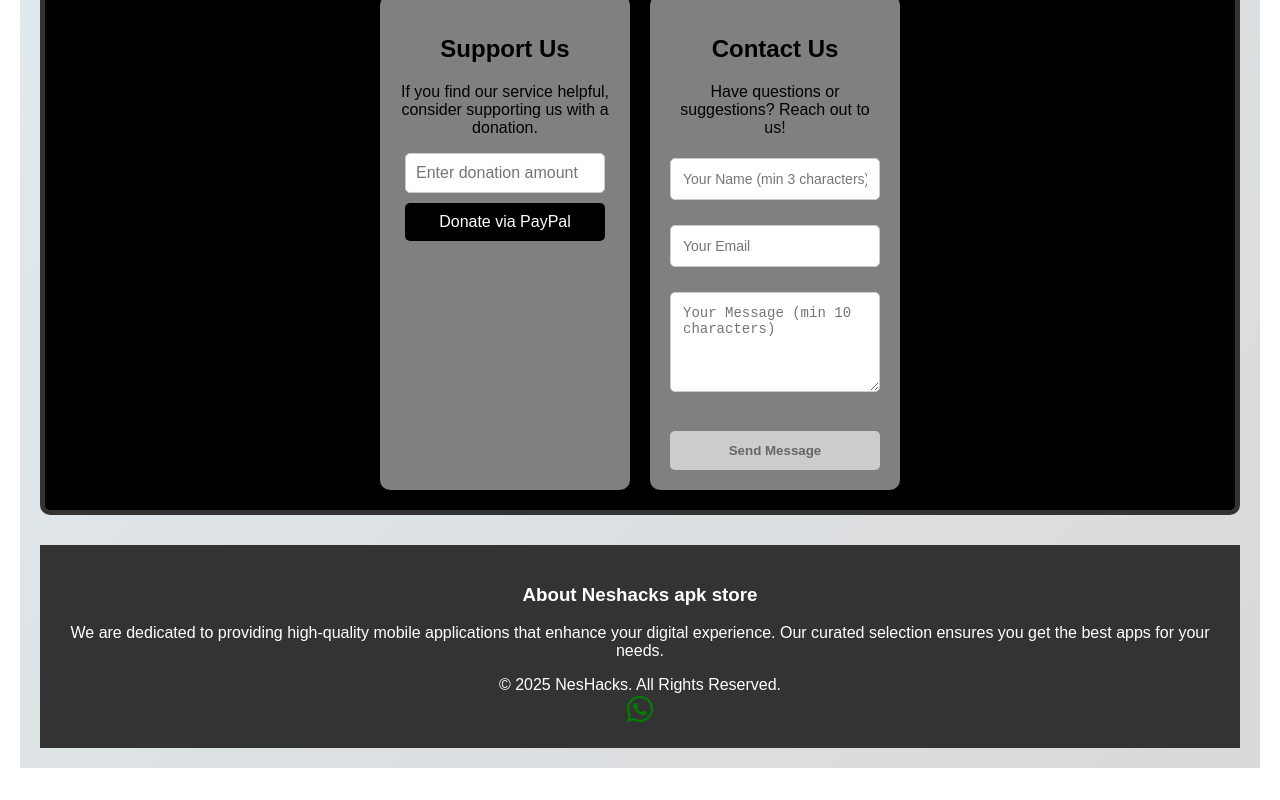
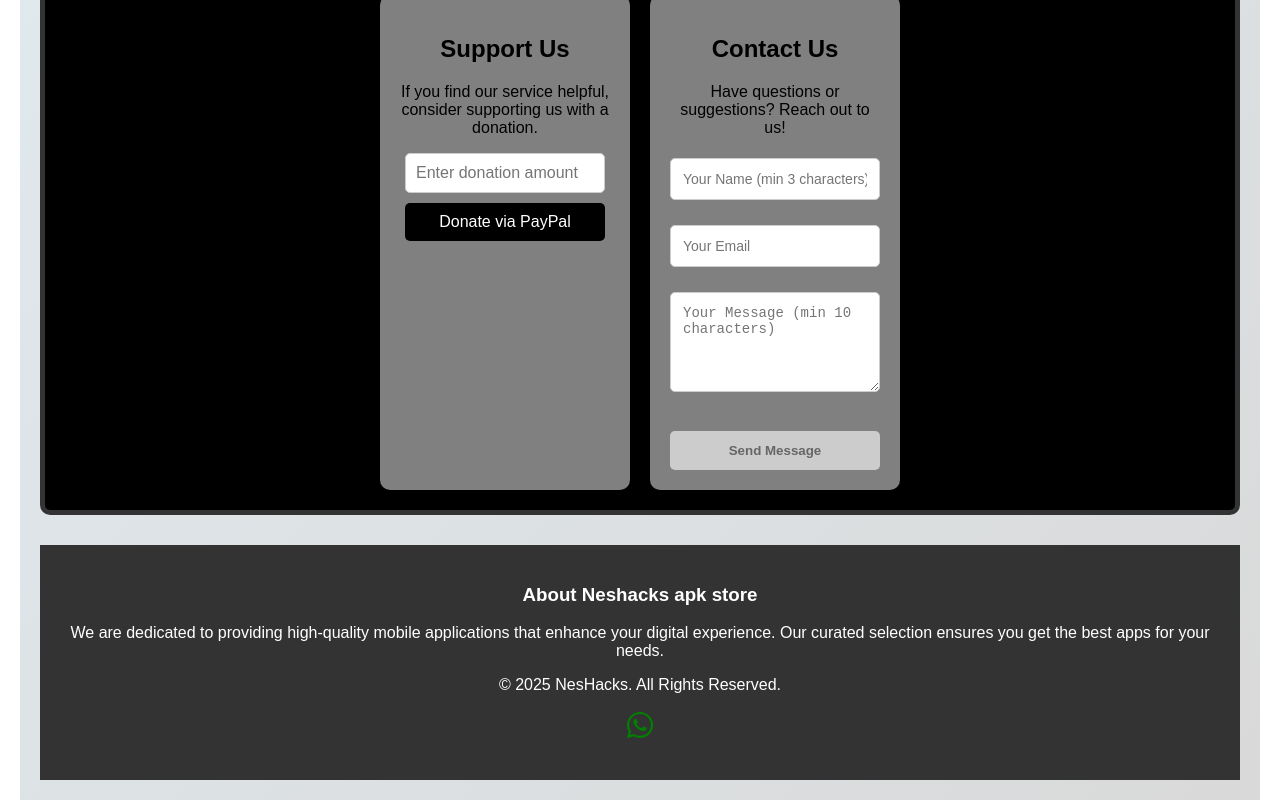
Before and after one commit to NesBet/premioapps, a React (Create React App) app: page / in a window 1280 px wide. Shown: the part 1893-2693 px from the top of the page. Before the commit the page ends 2661 px from the top, so only its background shows below. Built offline with nearby package versions, Linux system fonts and the light colour scheme.

Commit message:
Fixing FaWhatsapp import

```diff
--- a/src/App.js
+++ b/src/App.js
@@ -387,14 +387,14 @@
         </p>
         <div>© 2025 NesHacks. All Rights Reserved.</div>
         <div>
-          <a
+          <p
             href="https://chat.whatsapp.com/BcWnInIGwoD9DQNUxISlGP"
             target="_blank"
             rel="noopener noreferrer"
             className="whatsapp-icon"
           >
             <FaWhatsapp size={30} color="green" />
-          </a>
+          </p>
         </div>
       </footer>
     </div>
```
